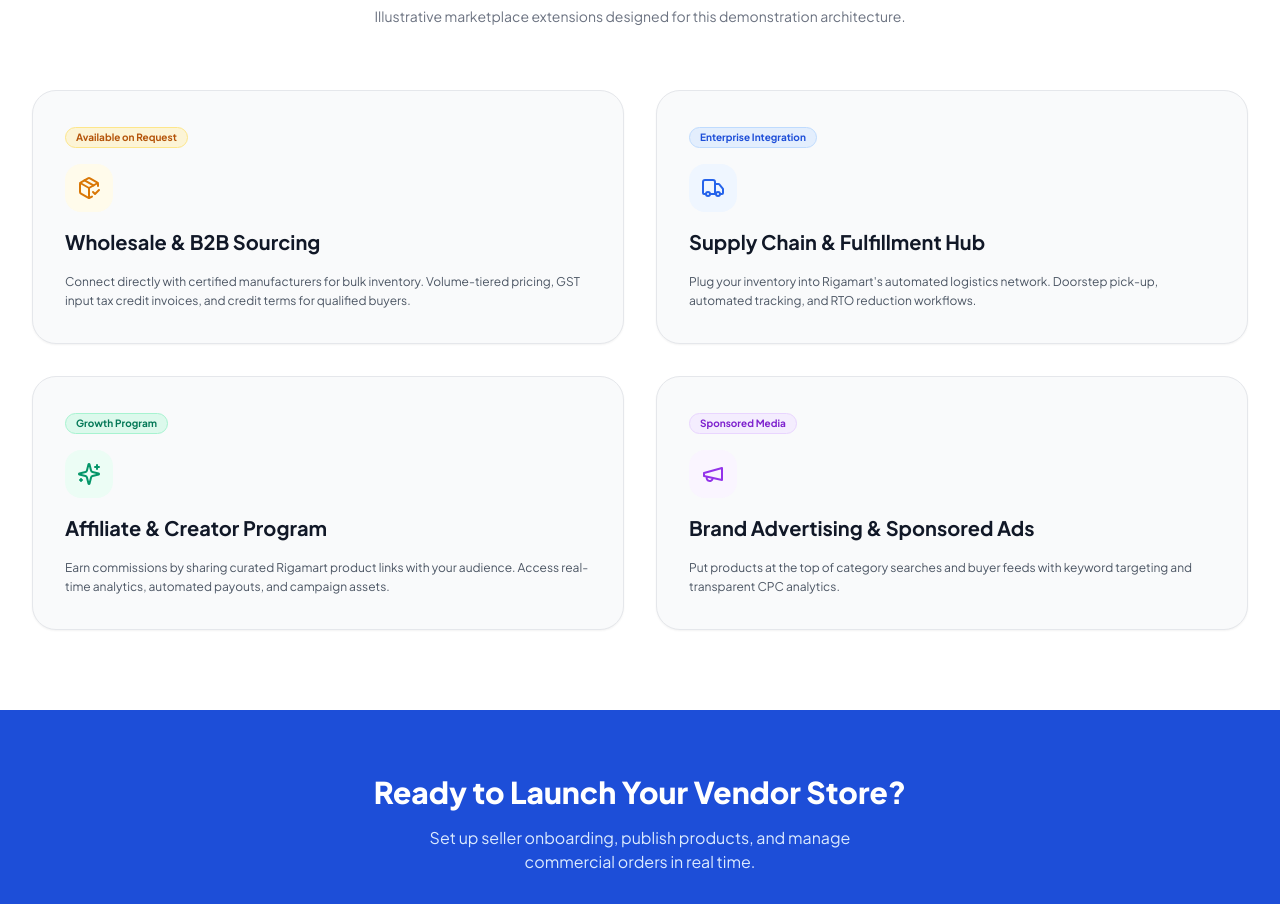
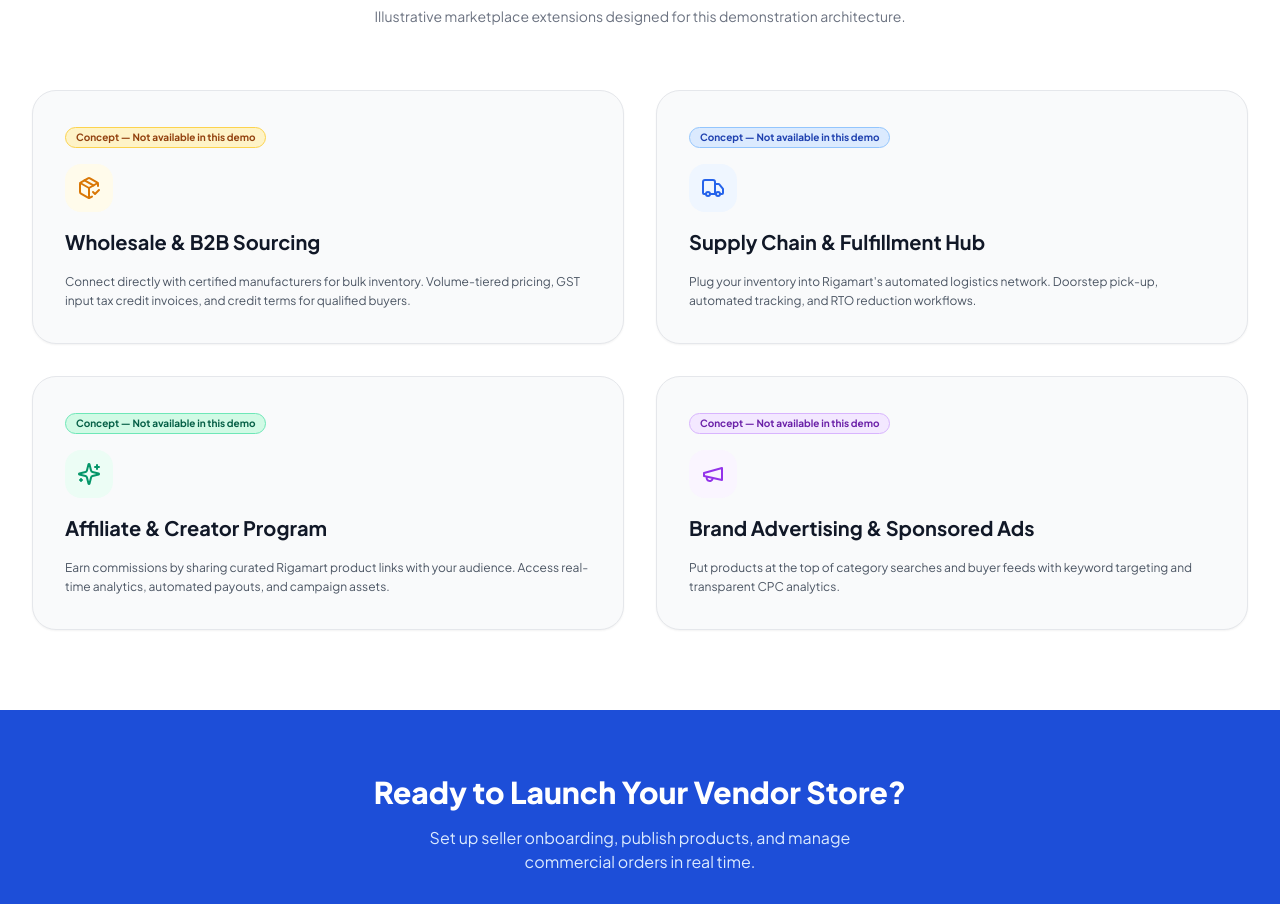
Before and after one commit to ksangam990-collab/rigamart, a React (Vite) app in the folder ecommerce-frontend/: page /sell in a window 1280 px wide. Shown: the part 1906-2810 px from the top of the page. Built offline with nearby package versions, Linux system fonts and the light colour scheme; no server answers.

Commit message:
chore(content): clarify demo notices, mark sell page concepts, and update sample order seed

```diff
--- a/ecommerce-frontend/src/pages/PrivacyPage.jsx
+++ b/ecommerce-frontend/src/pages/PrivacyPage.jsx
@@ -32,7 +32,7 @@ Information collected on Rigamart is used strictly for core platform functionali
 
 **Notifications:** Generating automated order confirmation alerts and delivery status updates.
 
-Customer data is treated with confidentiality and is never sold or rented to third-party data brokers.
+**Demonstration Scope:** This platform operates as an interactive demonstration using Razorpay (Test Mode), Cloudinary (Image CDN), and Gmail SMTP for transactional communications. While role-based access control and password hashing are implemented, please avoid submitting sensitive personal, card, or banking details.
     `.trim(),
   },
   {
@@ -223,7 +223,13 @@ export default function PrivacyPage() {
           </nav>
 
           {/* ── Content ─────────────────────────────────────────────────── */}
-          <div className="flex-1 min-w-0 space-y-10">
+          <div className="flex-1 min-w-0 space-y-8">
+            {/* Demonstration Notice */}
+            <div className="bg-amber-50 border border-amber-200 rounded-2xl p-5 text-xs text-amber-900 leading-relaxed shadow-sm">
+              <strong className="font-bold block text-sm mb-1 text-amber-950">Demonstration Platform Notice</strong>
+              Rigamart is a full-stack multi-vendor e-commerce platform demonstration. Real payment transactions are processed in <strong>Razorpay Test Mode</strong> (no actual currency is debited), media assets are hosted via <strong>Cloudinary CDN</strong>, and transactional notifications use <strong>Gmail SMTP</strong>. Because this is a portfolio demonstration environment, please do not submit sensitive personal, financial, or proprietary information.
+            </div>
+
             {SECTIONS.map(({ id, title, content }) => (
               <section
                 key={id}
--- a/ecommerce-frontend/src/pages/SellPage.jsx
+++ b/ecommerce-frontend/src/pages/SellPage.jsx
@@ -218,8 +218,8 @@ export default function SellPage() {
           <div className="grid grid-cols-1 md:grid-cols-2 gap-8">
             {/* Wholesale */}
             <div id="wholesale" className="bg-gray-50 rounded-3xl p-8 border border-gray-200 shadow-sm scroll-mt-24 space-y-4">
-              <span className="text-[10px] font-bold text-amber-700 bg-amber-100/70 border border-amber-200 px-2.5 py-0.5 rounded-full inline-block">
-                Available on Request
+              <span className="text-[10px] font-bold text-amber-800 bg-amber-100 border border-amber-300 px-2.5 py-0.5 rounded-full inline-block">
+                Concept — Not available in this demo
               </span>
               <div className="w-12 h-12 rounded-2xl bg-amber-50 text-amber-600 flex items-center justify-center font-bold">
                 <PackageCheck className="w-6 h-6" />
@@ -232,8 +232,8 @@ export default function SellPage() {
 
             {/* Supply Chain */}
             <div id="supply-chain" className="bg-gray-50 rounded-3xl p-8 border border-gray-200 shadow-sm scroll-mt-24 space-y-4">
-              <span className="text-[10px] font-bold text-blue-700 bg-blue-100/70 border border-blue-200 px-2.5 py-0.5 rounded-full inline-block">
-                Enterprise Integration
+              <span className="text-[10px] font-bold text-blue-800 bg-blue-100 border border-blue-300 px-2.5 py-0.5 rounded-full inline-block">
+                Concept — Not available in this demo
               </span>
               <div className="w-12 h-12 rounded-2xl bg-blue-50 text-blue-600 flex items-center justify-center font-bold">
                 <Truck className="w-6 h-6" />
@@ -246,8 +246,8 @@ export default function SellPage() {
 
             {/* Affiliate */}
             <div id="affiliate" className="bg-gray-50 rounded-3xl p-8 border border-gray-200 shadow-sm scroll-mt-24 space-y-4">
-              <span className="text-[10px] font-bold text-emerald-700 bg-emerald-100/70 border border-emerald-200 px-2.5 py-0.5 rounded-full inline-block">
-                Growth Program
+              <span className="text-[10px] font-bold text-emerald-800 bg-emerald-100 border border-emerald-300 px-2.5 py-0.5 rounded-full inline-block">
+                Concept — Not available in this demo
               </span>
               <div className="w-12 h-12 rounded-2xl bg-emerald-50 text-emerald-600 flex items-center justify-center font-bold">
                 <Sparkles className="w-6 h-6" />
@@ -260,8 +260,8 @@ export default function SellPage() {
 
             {/* Advertise */}
             <div id="advertise" className="bg-gray-50 rounded-3xl p-8 border border-gray-200 shadow-sm scroll-mt-24 space-y-4">
-              <span className="text-[10px] font-bold text-purple-700 bg-purple-100/70 border border-purple-200 px-2.5 py-0.5 rounded-full inline-block">
-                Sponsored Media
+              <span className="text-[10px] font-bold text-purple-800 bg-purple-100 border border-purple-300 px-2.5 py-0.5 rounded-full inline-block">
+                Concept — Not available in this demo
               </span>
               <div className="w-12 h-12 rounded-2xl bg-purple-50 text-purple-600 flex items-center justify-center font-bold">
                 <Megaphone className="w-6 h-6" />
--- a/ecommerce-frontend/src/pages/TermsPage.jsx
+++ b/ecommerce-frontend/src/pages/TermsPage.jsx
@@ -230,7 +230,13 @@ export default function TermsPage() {
           </nav>
 
           {/* ── Content ─────────────────────────────────────────────────── */}
-          <div className="flex-1 min-w-0 space-y-10">
+          <div className="flex-1 min-w-0 space-y-8">
+            {/* Demonstration Notice */}
+            <div className="bg-amber-50 border border-amber-200 rounded-2xl p-5 text-xs text-amber-900 leading-relaxed shadow-sm">
+              <strong className="font-bold block text-sm mb-1 text-amber-950">Demonstration Platform Notice</strong>
+              This website is an interactive multi-vendor e-commerce platform demonstration. Store transactions, seller listings, and test payments (processed via <strong>Razorpay Test Mode</strong>) are functional simulations for portfolio and evaluation purposes.
+            </div>
+
             {SECTIONS.map(({ id, title, content }) => (
               <section
                 key={id}
```
Also changed, not shown: 2 other files (tests, documents, lock files or other folders).
